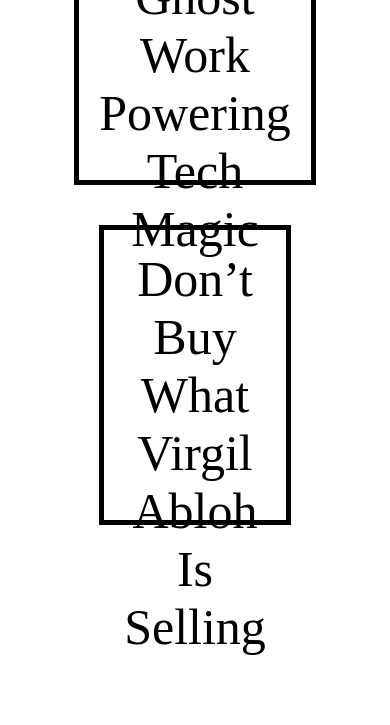
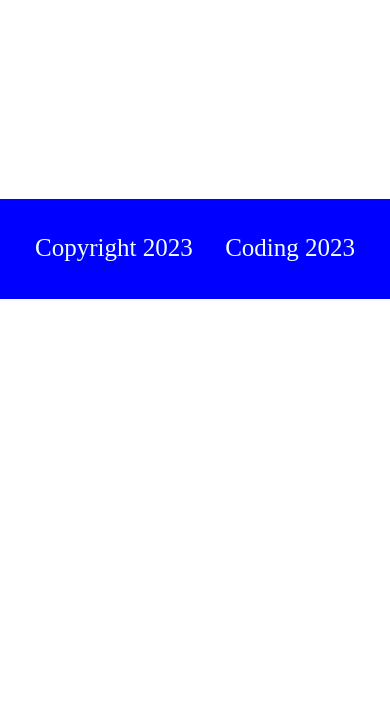
Before and after one commit to avera-codes/Coding-School, a plain HTML site: page практика 6/practice6.html in a window 390 px wide. Shown: the part 1098-1823 px from the top of the page. After the commit the page ends 1397 px from the top, so only its background shows below. Drawn offline with Linux system fonts and the light colour scheme.

Commit message:
Практика 6

```diff
--- a/практика 6/practice6.css
+++ b/практика 6/practice6.css
@@ -22,14 +22,35 @@
 }
   .container {
     height: 300px;
-    flex-basis: calc(50% - 10px);
-    margin-bottom: 20px;
     border: 5px solid black;
     padding: 20px;
     text-align: center;
+    width: 45%;
   }
   @media only screen and (max-width: 400px) {
-    .page {
+    .container {
       width: 100%;
     }
+    .page {
+        width: 100%;
+    }
   }
+  @media only screen and (max-width: 1070px) {
+    .container {
+        width: 100%;
+        font-size: 25px;
+        align-items: center;
+        justify-content: center;
+        height: auto;
+    }
+  }
+  .footer {
+    width: 100%;
+    height: 100px;
+    display: flex;
+    justify-content: space-between;
+    font-size: 25px;
+    padding: 35px;
+    background-color: blue;
+    color: azure;
+  }
--- a/практика 6/practice6.html
+++ b/практика 6/practice6.html
@@ -34,7 +34,8 @@ content="width=device-width, initial-scale=1.0, maximum-scale=1.0" />
     </div>
     </div>
     <div class="footer">
-
+        <p>Copyright 2023</p>
+        <p>Coding 2023</p>
     </div>
 
 </body>
```
